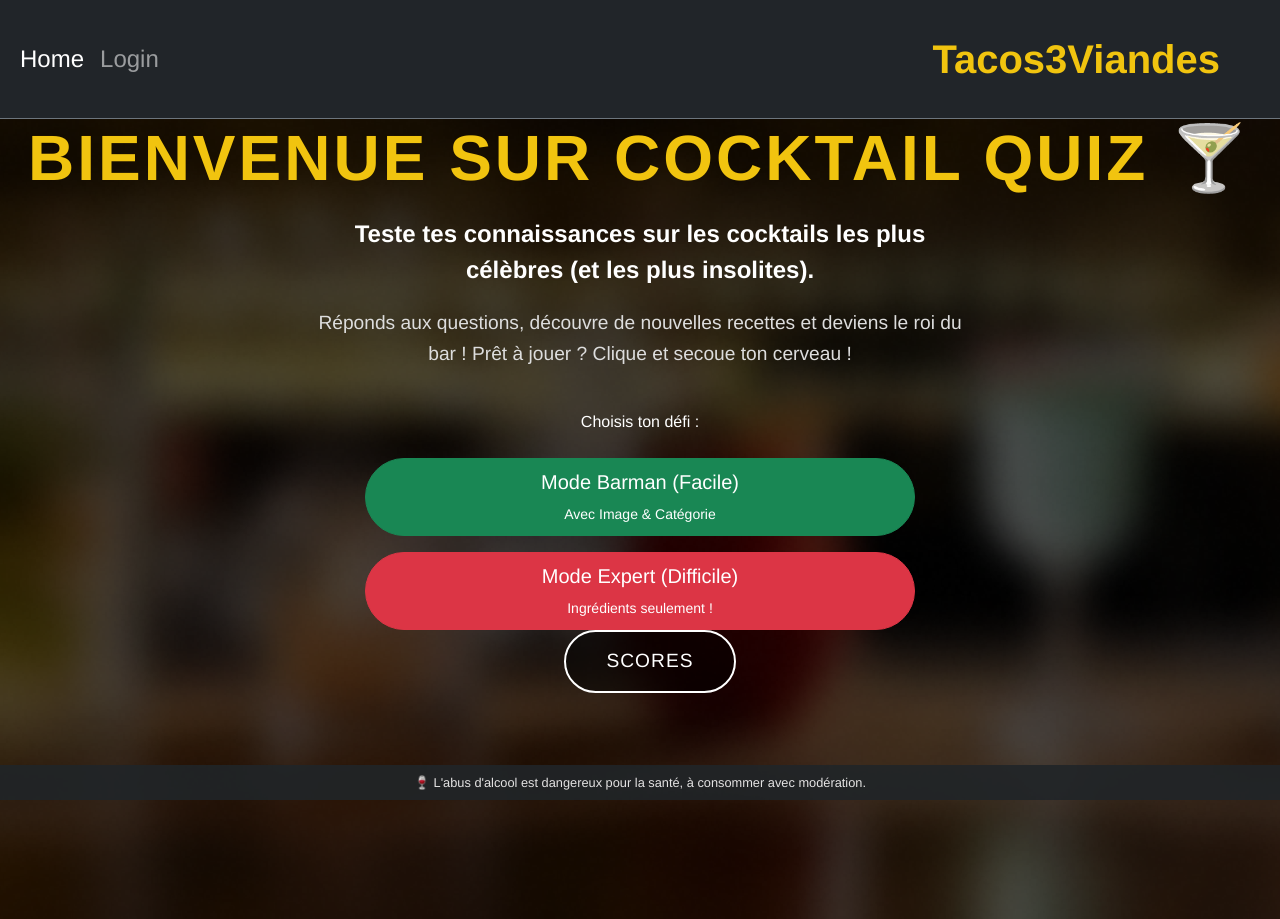
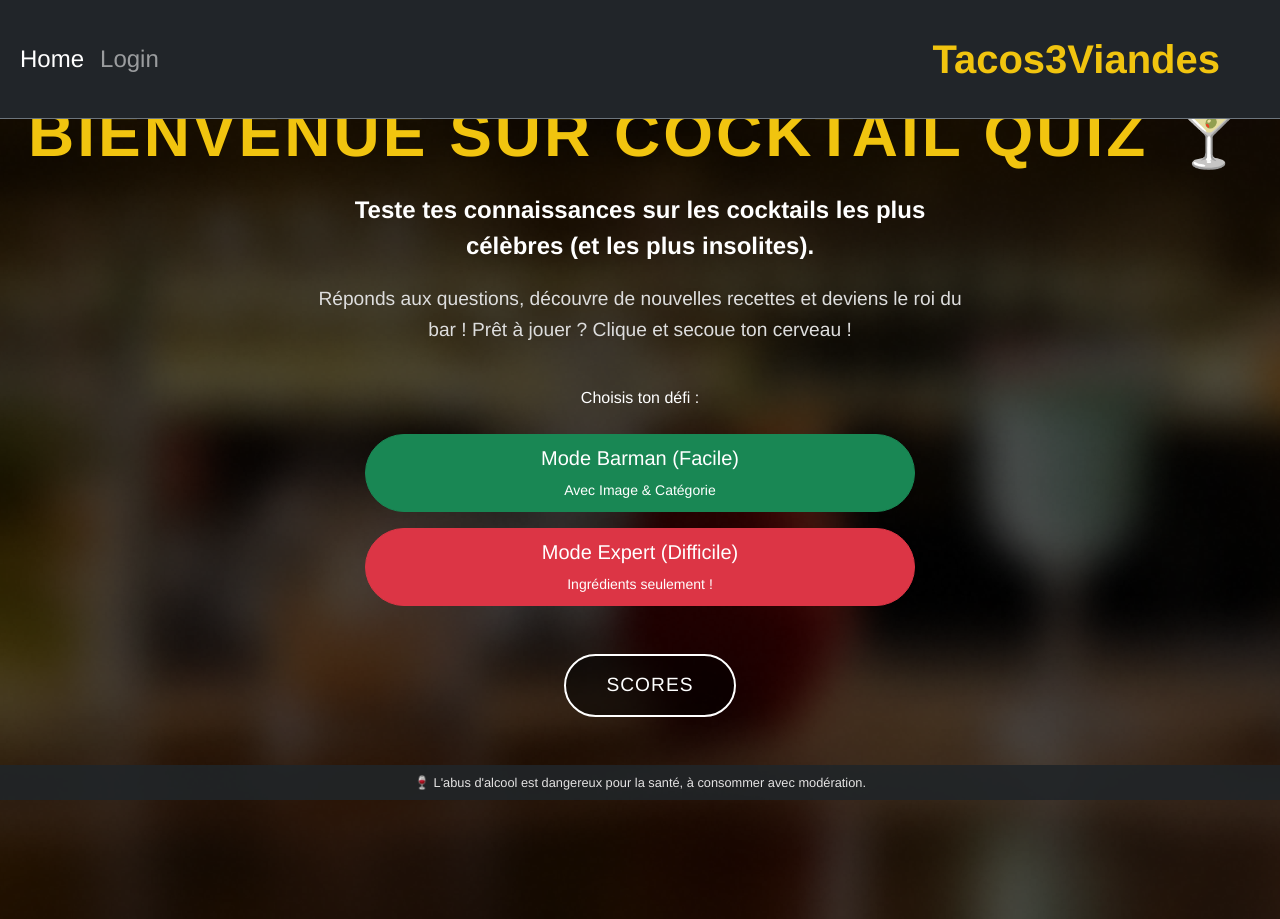
Before and after one commit to Tomm3110/Cocktail-Quizz, a Flask app: page / in a window 1280 px wide. Run offline with Flask 3, Linux system fonts and the light colour scheme.

Commit message:
adding padding for button score

```diff
--- a/app/templates/home.html
+++ b/app/templates/home.html
@@ -177,7 +177,7 @@
               </a>
             </div>
 
-            <a href="{{ url_for('scores') }}" class="btn-start btn-score">
+            <a href="{{ url_for('scores') }}" class="btn-start btn-score mt-5">
               Scores
             </a>
 
```
